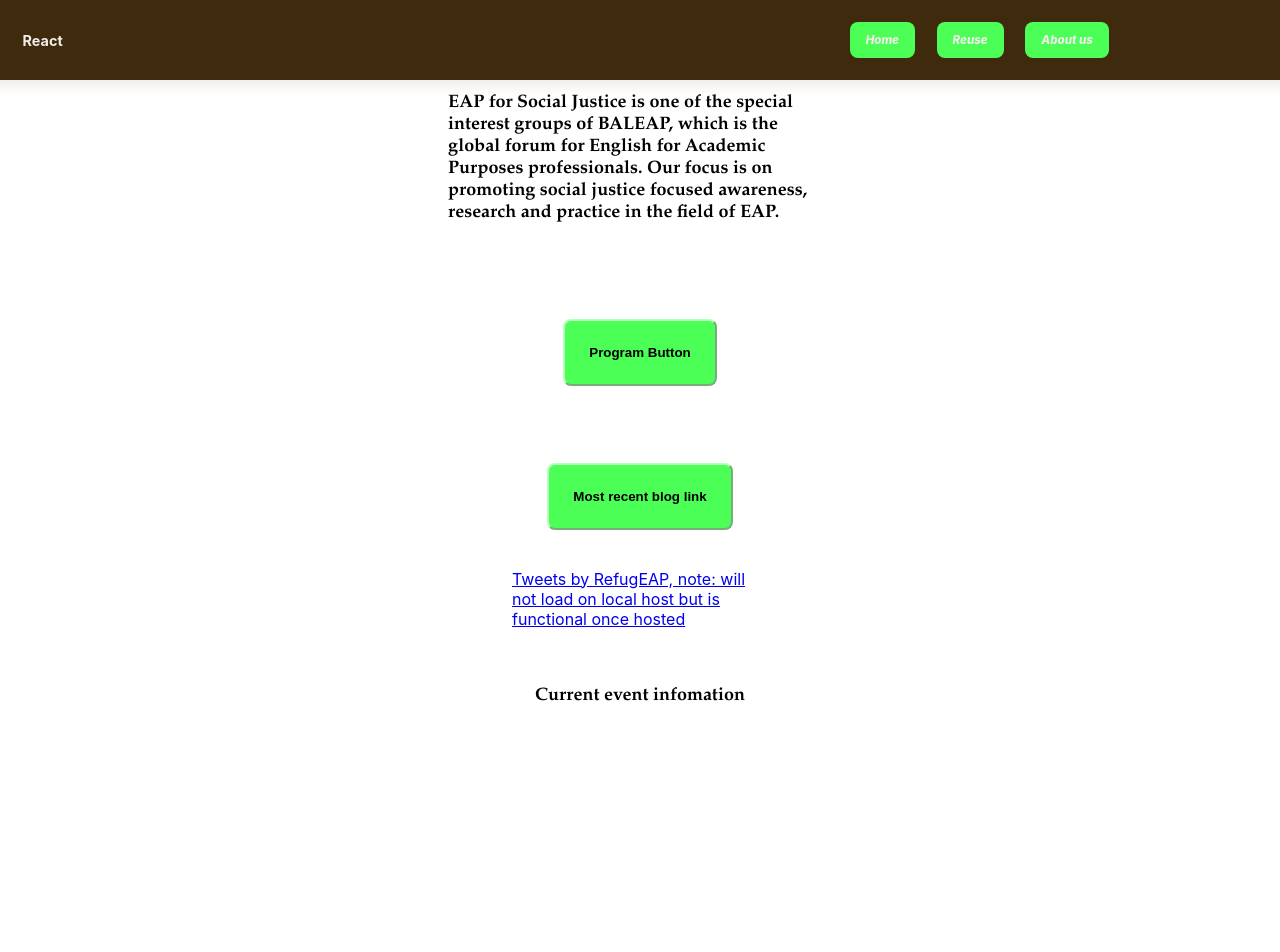
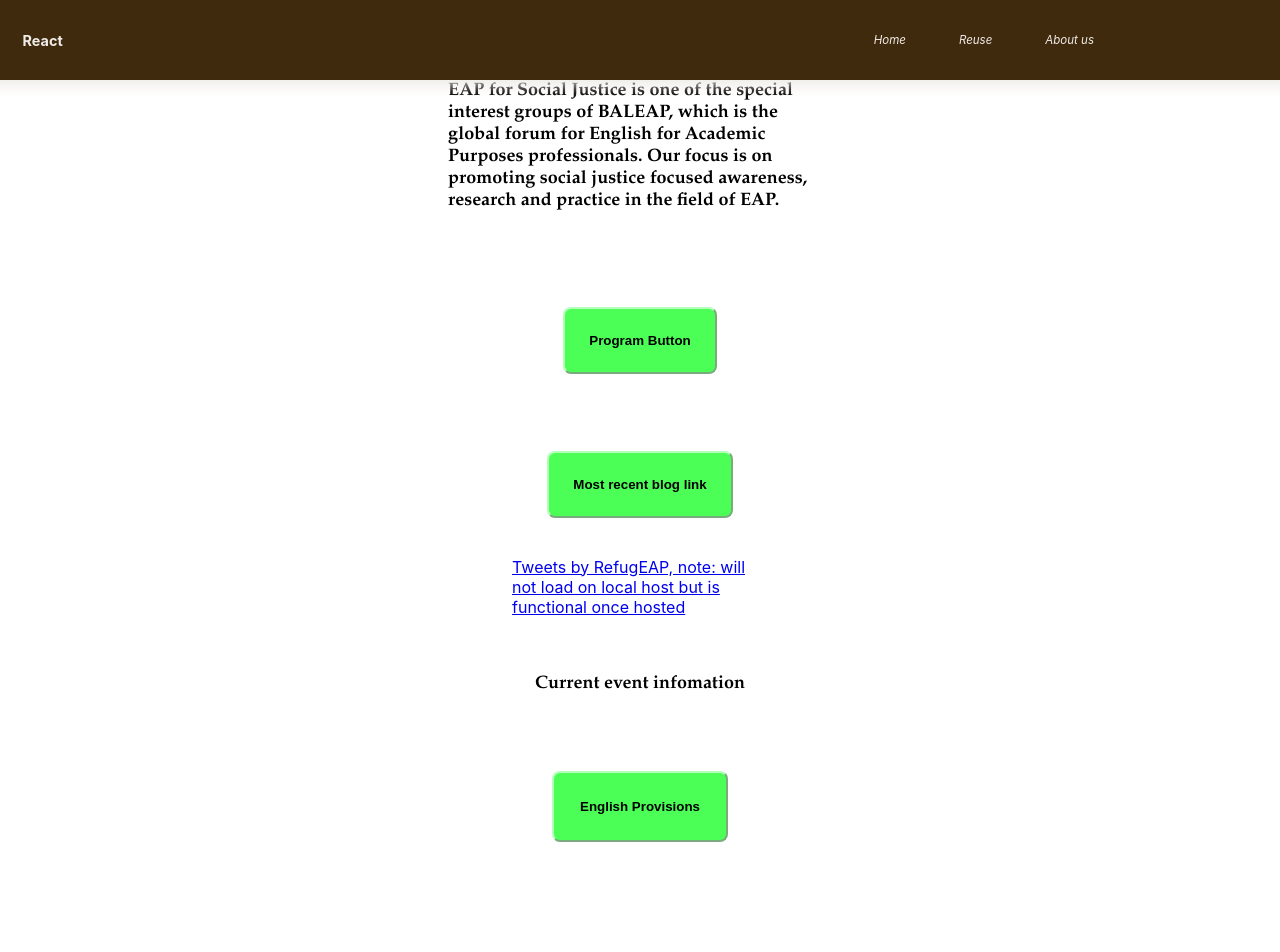
Before and after one commit to MabroorA/RefugeEAP-App, a React (Create React App) app in the folder RefugEAP/frontend/: page / in a window 1280 px wide. Shown: the top 952 px of the page. Built offline with nearby package versions, Linux system fonts and the light colour scheme.

Commit message:
visual change to home

```diff
--- a/RefugEAP/frontend/src/pages/HomePage.js
+++ b/RefugEAP/frontend/src/pages/HomePage.js
@@ -8,13 +8,8 @@ function HomePage() {
       <div class="logo">
         {/* <img src={logo} alt="logo"></img> */}
       </div>
-      <div class="navBar">
-        <ul>
-          <li><a href='home.html'> Home </a></li>
-          <li><a href='about.html'> About Us</a></li>
-        </ul>
-      </div>
       <div class="keyInfo">
+        <br></br>
         <p>EAP for Social Justice is one of the special interest groups of BALEAP, which is the global forum for English for Academic Purposes professionals. Our focus is on promoting social justice focused awareness, research and practice in the field of EAP.</p>
       </div>
       <div class="programButton">
@@ -29,8 +24,10 @@ function HomePage() {
       <div class="currentEvents">
         <p> Current event infomation</p>
       </div>
-      <div class="englishPage">
-        <button id='mainButton'>english</button>
+      <div>
+        <a class="englishPage" href="https://www.displacedstudent.org.uk/" target="_blank" rel="noopener noreferrer">
+          <button id='mainButton'>English Provisions</button>
+        </a>
       </div>
     </div>
   );
--- a/RefugEAP/frontend/src/pages/css/Home.css
+++ b/RefugEAP/frontend/src/pages/css/Home.css
@@ -29,37 +29,12 @@
 .englishPage{
     padding: 20%;
     text-align: right;
+    text-decoration: none;
 }
 
 .navBar{
     display: inline;
     width: 10%;
-}
-
-
-ul {
-  list-style-type: none;
-  margin: 0;
-  padding: 0;
-  overflow: hidden;
-  padding-left: 20%;
-}
-
-li {
-  float: left;
-}
-
-li a {
-  display: block;
-  padding: 8px;
-  background-color: #4bff57;
-  border-radius: 8px;
-  color:black;
-  font-weight: 800;
-
-}
-li a:hover{
-    background-color: #3ec747;
 }
 
 .logo{
```
